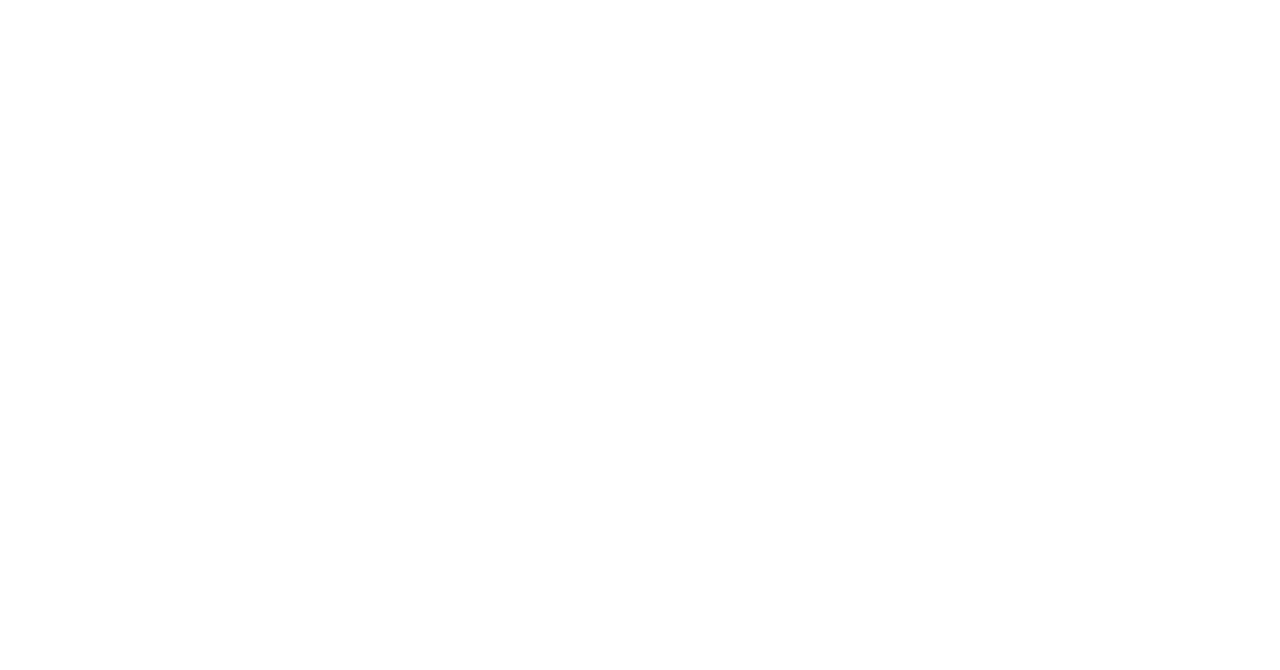
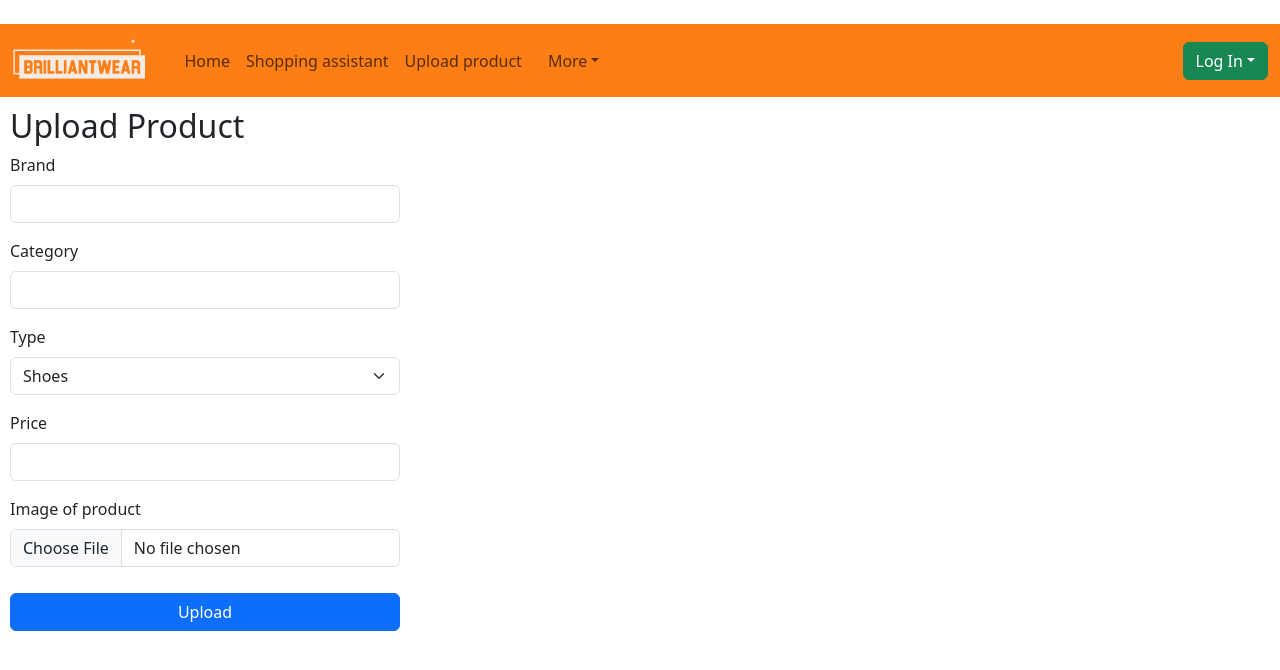
Before and after one commit to CSCphilip/brilliantwear, a React (Vite) app in the folder website/react-vite/react-app/: page /product-upload in a window 1280 px wide. Before the commit this address had no page. Shown: the top 670 px of the page. Built offline with nearby package versions, Linux system fonts and the light colour scheme; some icons are missing.

Commit message:
Add product upload feature where you through my website can upload products to the MongoDB which then are showcased on the website as new products.

```diff
--- /dev/null
+++ b/website/react-vite/react-app/src/css/ProductUpload.css
@@ -0,0 +1,14 @@
+.product-upload-heading {
+  padding-left: 10px;
+  padding-top: 10px;
+}
+
+.product-upload form {
+  padding-left: 10px;
+  width: 400px;
+}
+
+.product-upload button {
+  margin-top: 10px;
+  width: 390px;
+}
--- a/website/react-vite/react-app/src/main.tsx
+++ b/website/react-vite/react-app/src/main.tsx
@@ -4,6 +4,7 @@
 import Layout from "./pages/Layout.tsx";
 import Home from "./pages/Home.tsx";
 import ShoppingAssistant from "./pages/ShoppingAssistant.tsx";
+import ProductUpload from "./pages/ProductUpload.tsx";
 
 // CSS imports
 import "bootstrap/dist/css/bootstrap.css";
@@ -24,6 +25,7 @@
         <Route path="/" element={<Layout />}>
           <Route index element={<Home />} />
           <Route path="shopping-assistant" element={<ShoppingAssistant />} />
+          <Route path="product-upload" element={<ProductUpload />} />
           {/* <Route path="*" element={<NoPage />} /> 404 page // TODO: Create 404 page */}
         </Route>
       </Routes>
--- a/website/react-vite/react-app/src/pages/Layout.tsx
+++ b/website/react-vite/react-app/src/pages/Layout.tsx
@@ -34,6 +34,11 @@
                   Shopping assistant
                 </Link>
               </li>
+              <li className="nav-item">
+                <Link to="/product-upload" className="nav-link">
+                  Upload product
+                </Link>
+              </li>
               <li className="nav-item dropdown">
                 <a
                   className="nav-link dropdown-toggle"
@@ -63,7 +68,7 @@
           <div className="dropdown">
             <button
               type="button"
-              className="btn btn-primary dropdown-toggle"
+              className="btn btn-success dropdown-toggle"
               data-bs-toggle="dropdown"
               aria-expanded="false"
               data-bs-auto-close="outside"
@@ -111,7 +116,7 @@
                   </label>
                 </div>
               </div>
-              <button type="submit" className="btn btn-primary">
+              <button type="submit" className="btn btn-success">
                 Sign in
               </button>
             </form>
--- /dev/null
+++ b/website/react-vite/react-app/src/pages/ProductUpload.tsx
@@ -0,0 +1,74 @@
+import "../css/ProductUpload.css";
+
+const ProductUpload = () => {
+  return (
+    <div className="product-upload">
+      <h2 className="product-upload-heading">Upload Product</h2>
+
+      <form
+        action="http://api.brilliantwear.se/upload-product"
+        method="post"
+        encType="multipart/form-data"
+      >
+        <div className="mb-3">
+          <label htmlFor="brand" className="form-label">
+            Brand
+          </label>
+          <input type="text" className="form-control" name="brand" required />
+        </div>
+        <div className="mb-3">
+          <label htmlFor="category" className="form-label">
+            Category
+          </label>
+          <input
+            type="text"
+            className="form-control"
+            name="category"
+            required
+          />
+        </div>
+        <div className="mb-3">
+          <label htmlFor="type" className="form-label">
+            Type
+          </label>
+          <select
+            className="form-select"
+            name="type"
+            aria-label="Default select example"
+            required
+          >
+            <option selected value="Shoe">
+              Shoes
+            </option>
+            <option value="Jacket">Jacket</option>
+            <option value="Pants">Pants</option>
+          </select>
+        </div>
+        <div className="mb-3">
+          <label htmlFor="price" className="form-label">
+            Price
+          </label>
+          <input type="number" className="form-control" name="price" required />
+        </div>
+        <div className="mb-3">
+          <label htmlFor="image" className="form-label">
+            Image of product
+          </label>
+          <input
+            type="file"
+            className="form-control"
+            id="image"
+            name="image"
+            accept="image/*"
+            required
+          />
+        </div>
+        <button type="submit" className="btn btn-primary">
+          Upload
+        </button>
+      </form>
+    </div>
+  );
+};
+
+export default ProductUpload;
```
Also changed, not shown: 1 other file (tests, documents, lock files or other folders).
